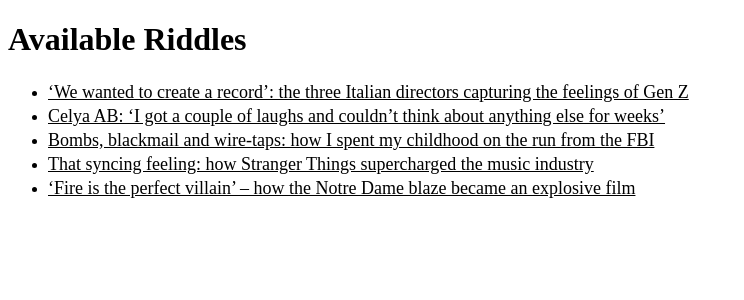
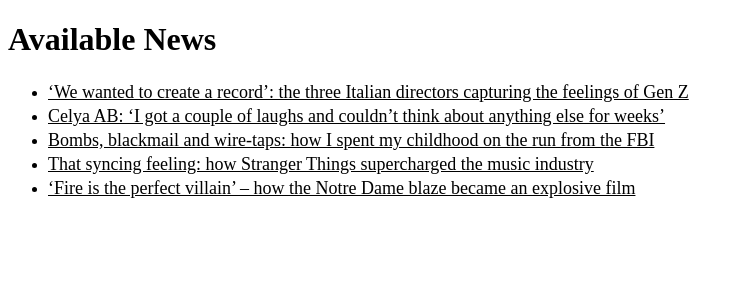
Before and after one commit to savelievamareena/python, a Django app: page /news/ in a window 1280 px wide. Shown: the top 300 px of the page, without its empty margins (0-744 px from the left). Run offline with Django 4.2, Linux system fonts and the light colour scheme; data comes from the database, SQL or seed files in the repository.

Commit message:
Typo fix

```diff
--- a/django_news/news/templates/index.html
+++ b/django_news/news/templates/index.html
@@ -5,7 +5,7 @@
     <title>Title</title>
 </head>
 <body>
-    <h1>Available Riddles</h1>
+    <h1>Available News</h1>
     {% if message %}
         <p><strong>{{ message }}</strong></p>
     {% endif %}
```
